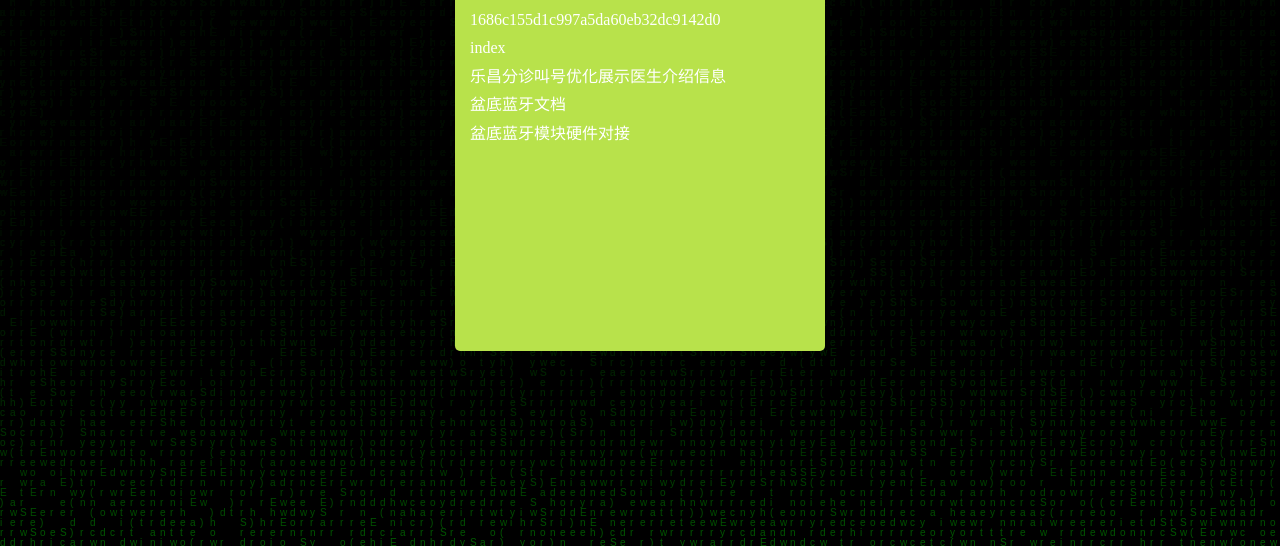
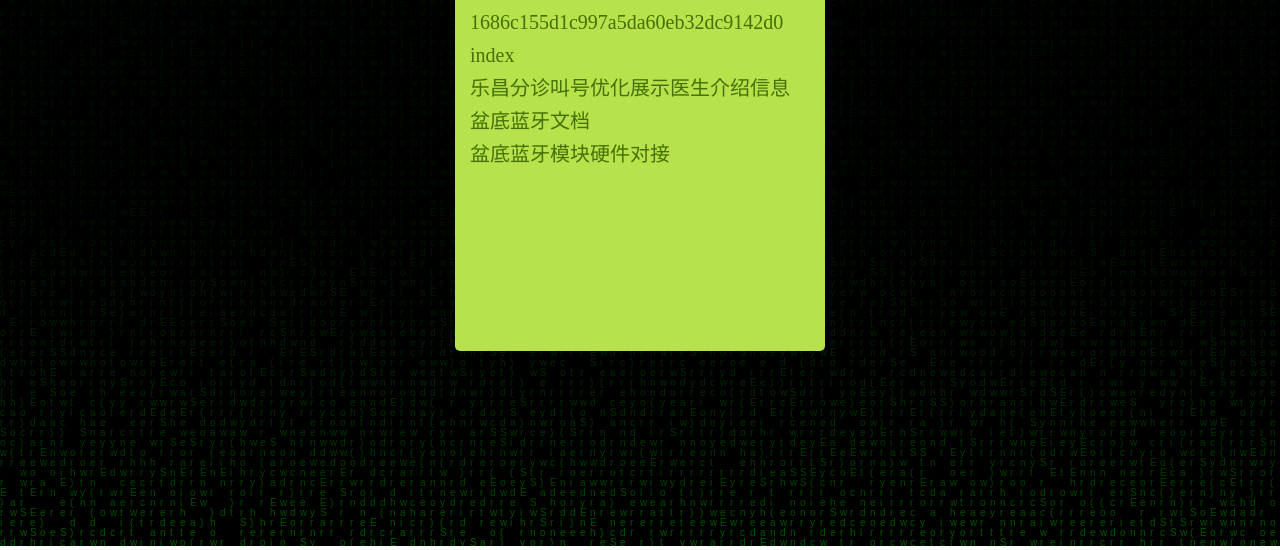
Before and after one commit to yhyjx/assets, a website built with webpack: page public/index.html in a window 1280 px wide. Shown: the part 254-804 px from the top of the page. Built offline with nearby package versions, Linux system fonts and the light colour scheme.

Commit message:
代码更新

```diff
--- a/src/style/index.css
+++ b/src/style/index.css
@@ -31,7 +31,8 @@
 }
 
 .content a {
-  color: #fff;
+  color: #447006;
+  font-size: 20px;
   display: block;
   text-decoration: none;
   -webkit-tap-highlight-color: rgba(0,0,0,0);
```
Also changed, not shown: dist/main.js.
